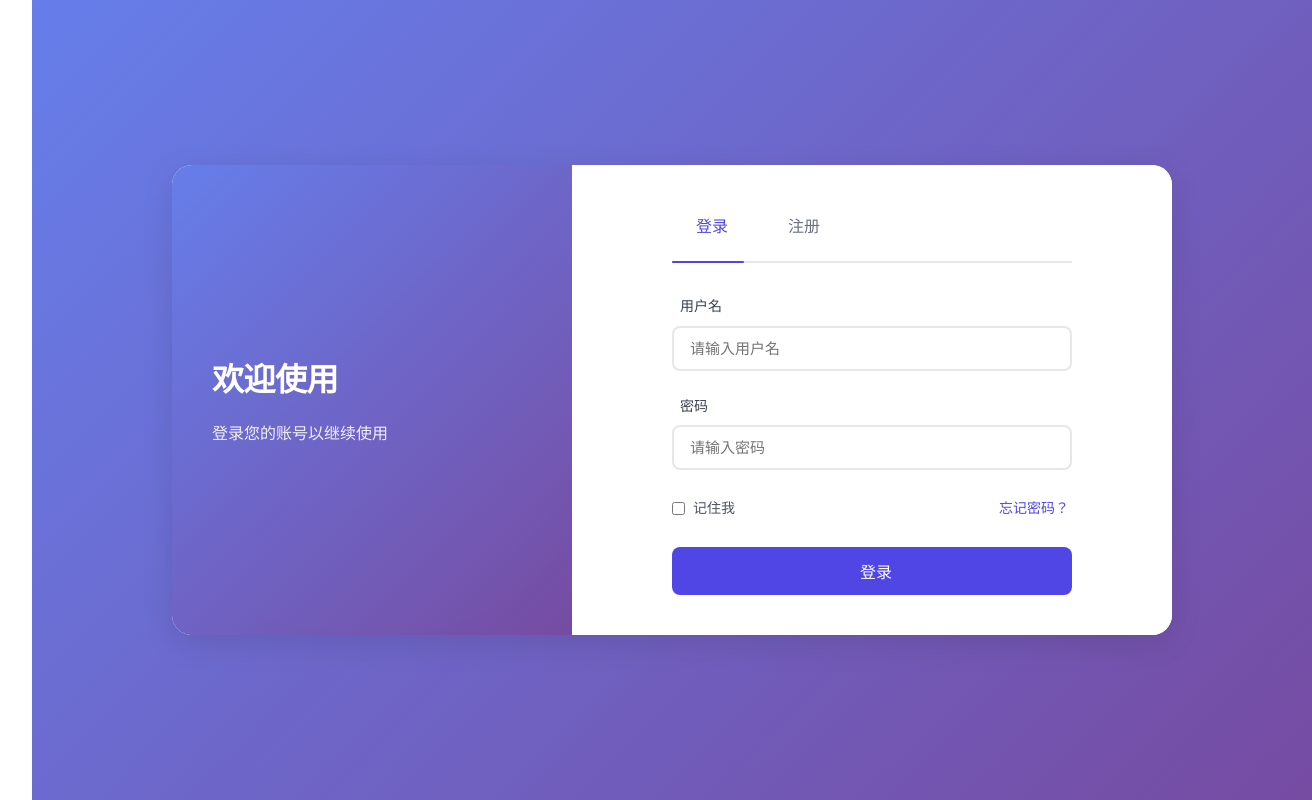
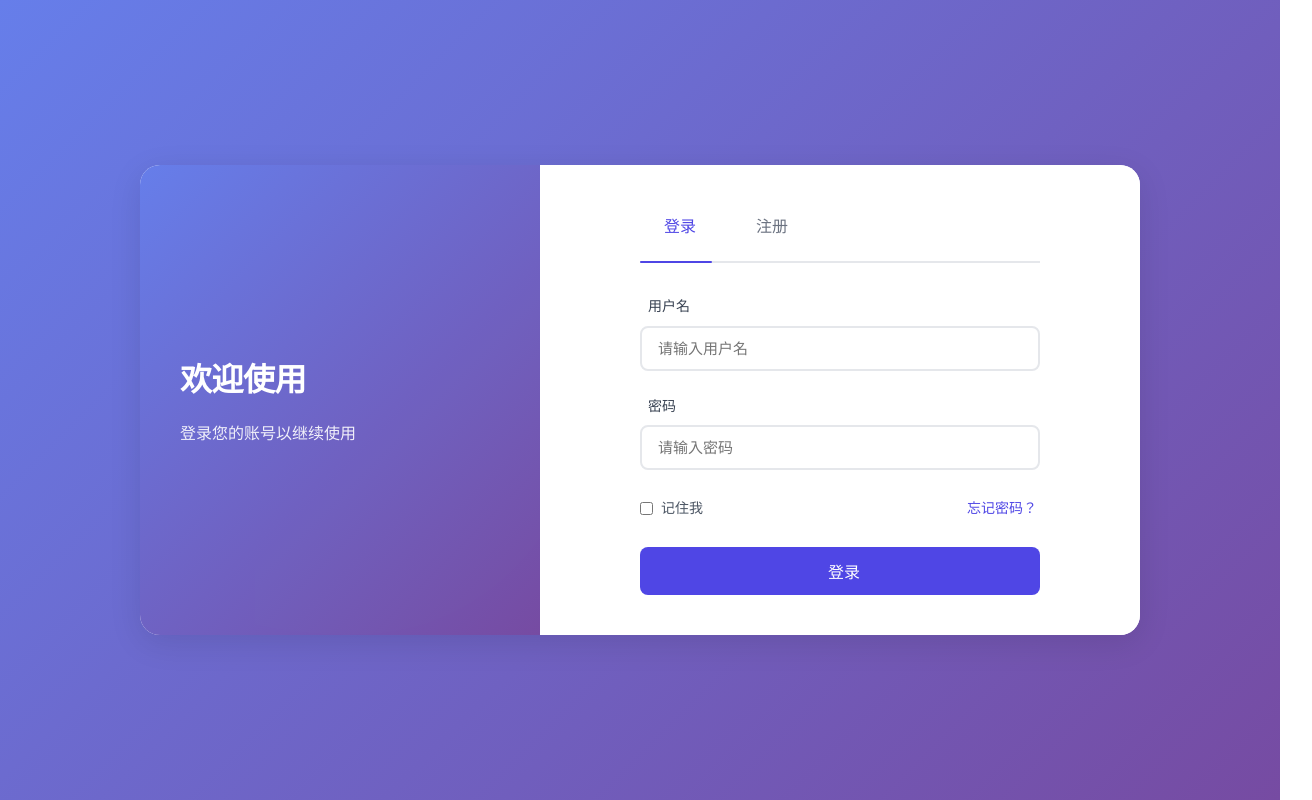
Before and after one commit to MatchaNorth/FYP, a Vue app in the folder frontend/: page /login in a window 1280 px wide. Shown: the whole page, 1312 px wide, since content can reach past the window. Built offline with nearby package versions, Linux system fonts and the light colour scheme.

Commit message:
fix: 修复登录页布局问题

```diff
--- a/frontend/src/components/LoginRegister.vue
+++ b/frontend/src/components/LoginRegister.vue
@@ -371,12 +371,18 @@
 <style scoped>
 .login-register-container {
   min-height: 100vh;
-  width: 100vw;
+  width: 100%;
   display: flex;
   justify-content: center;
   align-items: center;
   background: linear-gradient(135deg, #667eea 0%, #764ba2 100%);
   padding: 20px;
+  box-sizing: border-box;
+  position: fixed;
+  top: 0;
+  left: 0;
+  right: 0;
+  bottom: 0;
 }
 
 .auth-content {
```
